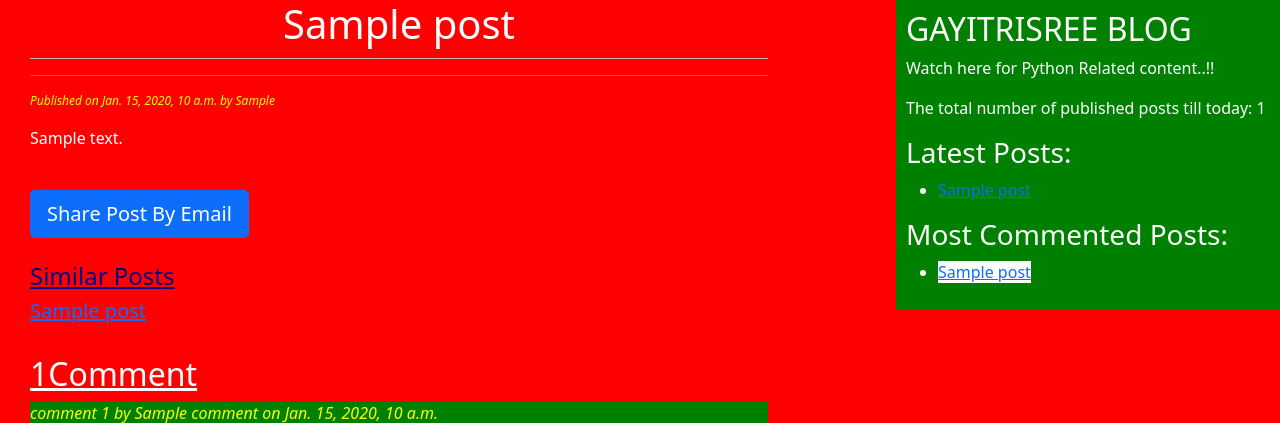
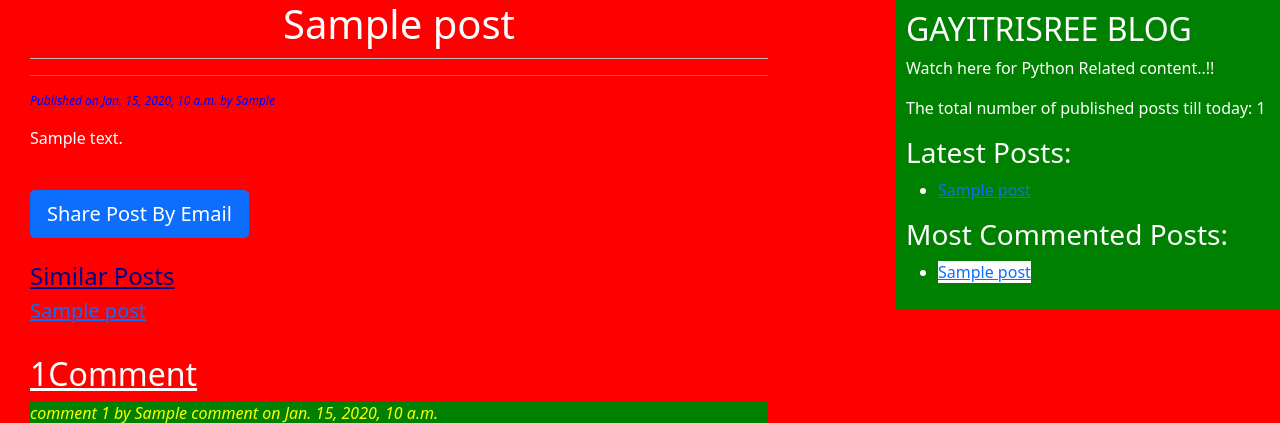
Before and after one commit to pythongayitrisree/BlogRealTimeProject1, a Django app: template templates/BlogApp/post_detail.html in a window 1280 px wide. Shown: the top 423 px of the page. Run offline with Django 4.2, Linux system fonts and the light colour scheme; the template is opened without the code that fills it: values that come from a table or form of the project are taken from there, others are empty; tables that the repository leaves empty hold one stand-in row (values such as "Sample post").

Commit message:
Update blog.css

```diff
--- a/static/css/blog.css
+++ b/static/css/blog.css
@@ -16,7 +16,7 @@ h1{
     padding: 0 0 10px 0;
 }
 #date{
-    color:yellow;
+    color:Blue;
     font-size:12px;
     font-style: italic;
 }
```
